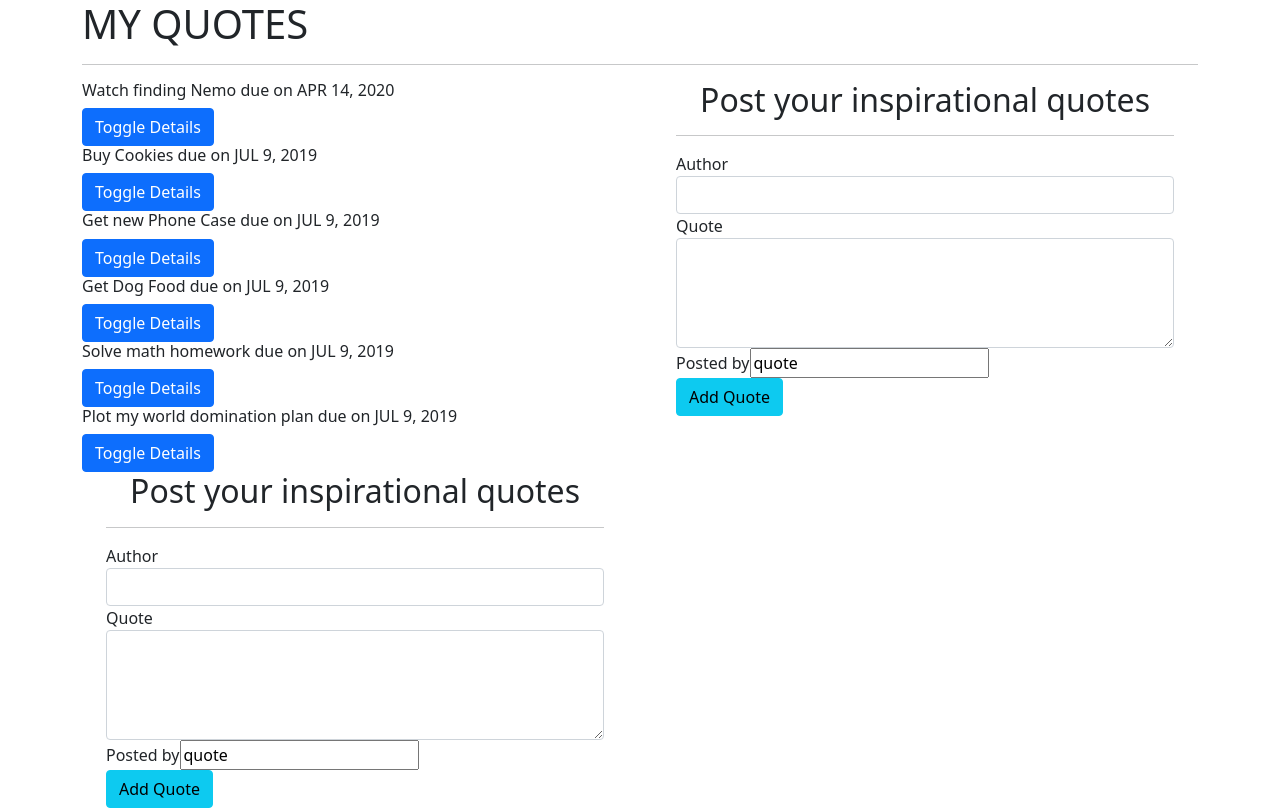
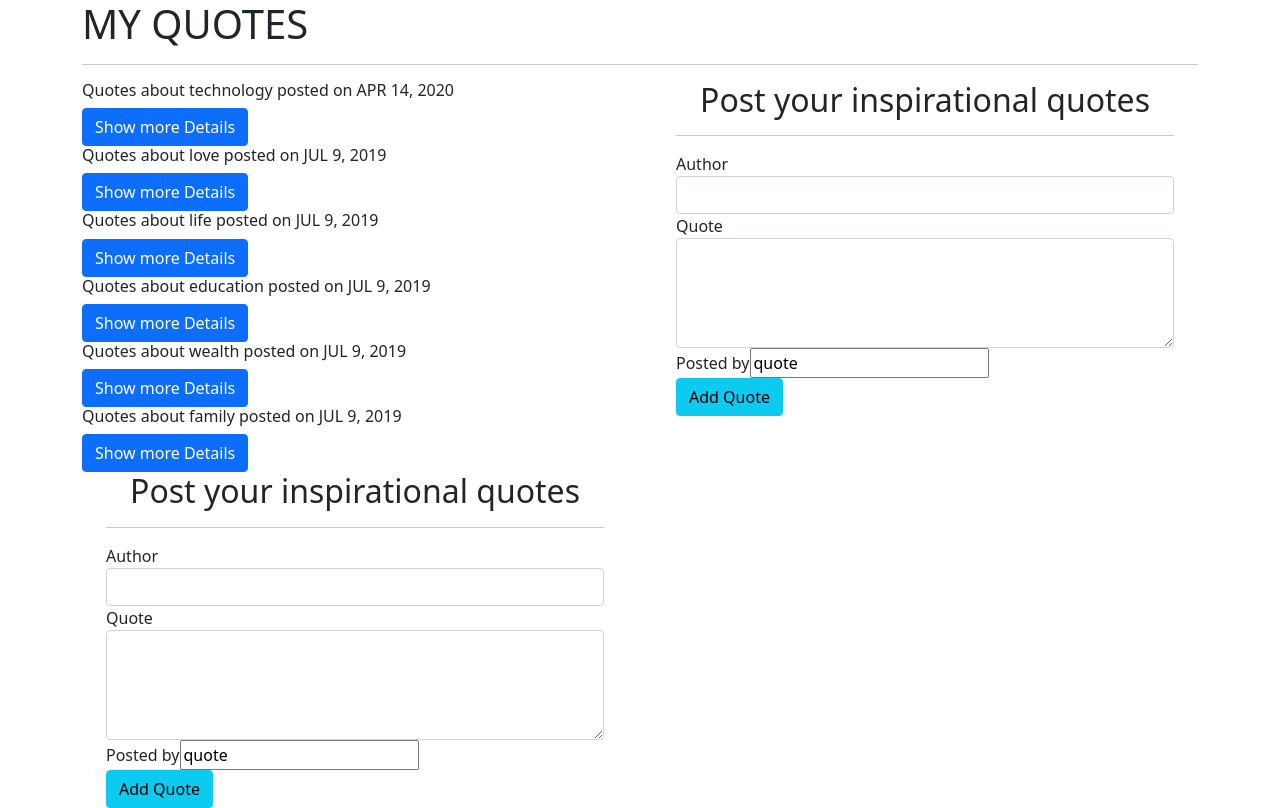
Before and after one commit to FestusMutie/quote_app, an Angular app: page / in a window 1280 px wide. Built offline with nearby package versions, Linux system fonts and the light colour scheme.

Commit message:
add updated list of quotes

```diff
--- a/src/app/quote-detail/quote-detail.component.html
+++ b/src/app/quote-detail/quote-detail.component.html
@@ -1,5 +1,5 @@
 <p>{{quote.description}}</p>
-<p>This quote will be complete in {{quote.completeDate|dateCount}} days</p>
+<p>This quote was posted {{quote.completeDate|dateCount}} days ago</p>
 <button (click)='upvote()'>Like </button>
 <div id="upVote">Up votes<br>{{quote.upvote}}</div>
   <button  (click)='downvote()'>Dislike</button>
--- a/src/app/quote/quote.component.html
+++ b/src/app/quote/quote.component.html
@@ -6,8 +6,8 @@
     <div class="col-md-6">
       <div *ngFor='let quote of quotes;let i = index'>
         <div>
-          <h6 id={{i}} appHighlight>{{quote.name}} due on {{quote.completeDate|date|uppercase}}</h6>
-          <button (click)='toggleDetails(i)' class="btn btn-primary">Toggle Details</button>
+          <h6 id={{i}} appHighlight>{{quote.name}} posted on {{quote.completeDate|date|uppercase}}</h6>
+          <button (click)='toggleDetails(i)' class="btn btn-primary">Show more Details</button>
         </div>
 
         <div *ngIf='quote.showDescription'>
--- a/src/app/quote/quote.component.ts
+++ b/src/app/quote/quote.component.ts
@@ -9,12 +9,12 @@ export class QuoteComponent implements OnInit {
   title = "quote";
 
   quotes: Quote[] = [
-    new Quote(1, 'Watch finding Nemo', 'Find an online version and watch merlin find his son', 'Author Festus', new Date(2020,3,14),0,0),
-    new Quote(2,'Buy Cookies','I have to buy cookies for the parrot','Author Festus',new Date(2019,6,9),0,0),
-    new Quote(3,'Get new Phone Case','Diana has her birthday coming up soon','Author Festus',new Date(2019,6,9),0,0),
-    new Quote(4,'Get Dog Food','Pupper likes expensive snacks','Author Festus', new Date(2019,6,9),0,0),
-    new Quote(5,'Solve math homework','Damn Math','Author Festus', new Date(2019,6,9),0,0),
-    new Quote(6,'Plot my world domination plan','Cause I am an evil overlord','Author Festus',new Date(2019,6,9),0,0),
+    new Quote(1, 'Quotes about technology', 'We have to stop optimizing for programmers,and start optimizing for users', 'Author Festus', new Date(2020,3,14),0,0),
+    new Quote(2,'Quotes about love','You always gain by giving love','Author Reese Witherspoon',new Date(2019,6,9),0,0),
+    new Quote(3,'Quotes about life','The purpose of life is to be happy','Author Delai Lama',new Date(2019,6,9),0,0),
+    new Quote(4,'Quotes about education','Education is not preparation for life,education is life itself','Author John Dhewey', new Date(2019,6,9),0,0),
+    new Quote(5,'Quotes about wealth','The real measure of wealth is how much we would be worth if we lost all our money','Author John Henry', new Date(2019,6,9),0,0),
+    new Quote(6,'Quotes about family','Home is where you are loved the most and act the worst','Author Majorie Pay',new Date(2019,6,9),0,0),
   ];
 
   toggleDetails(index){
```
